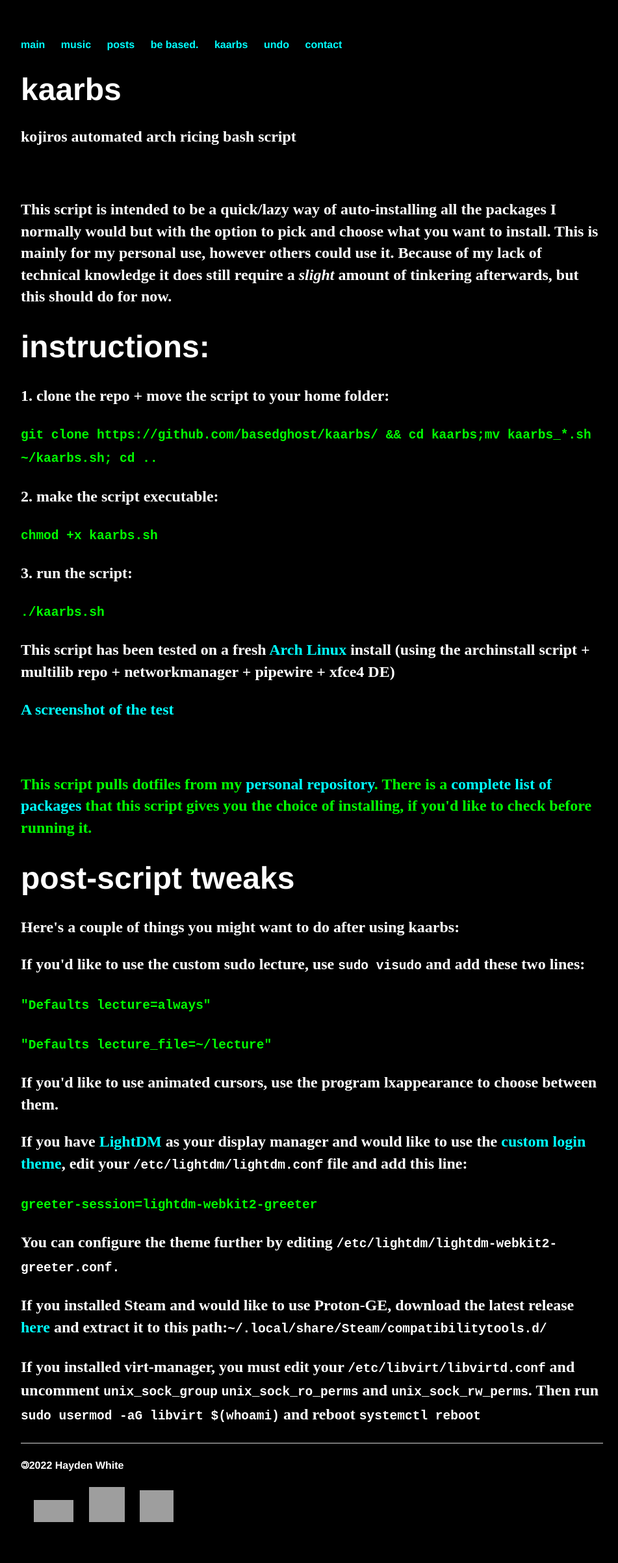
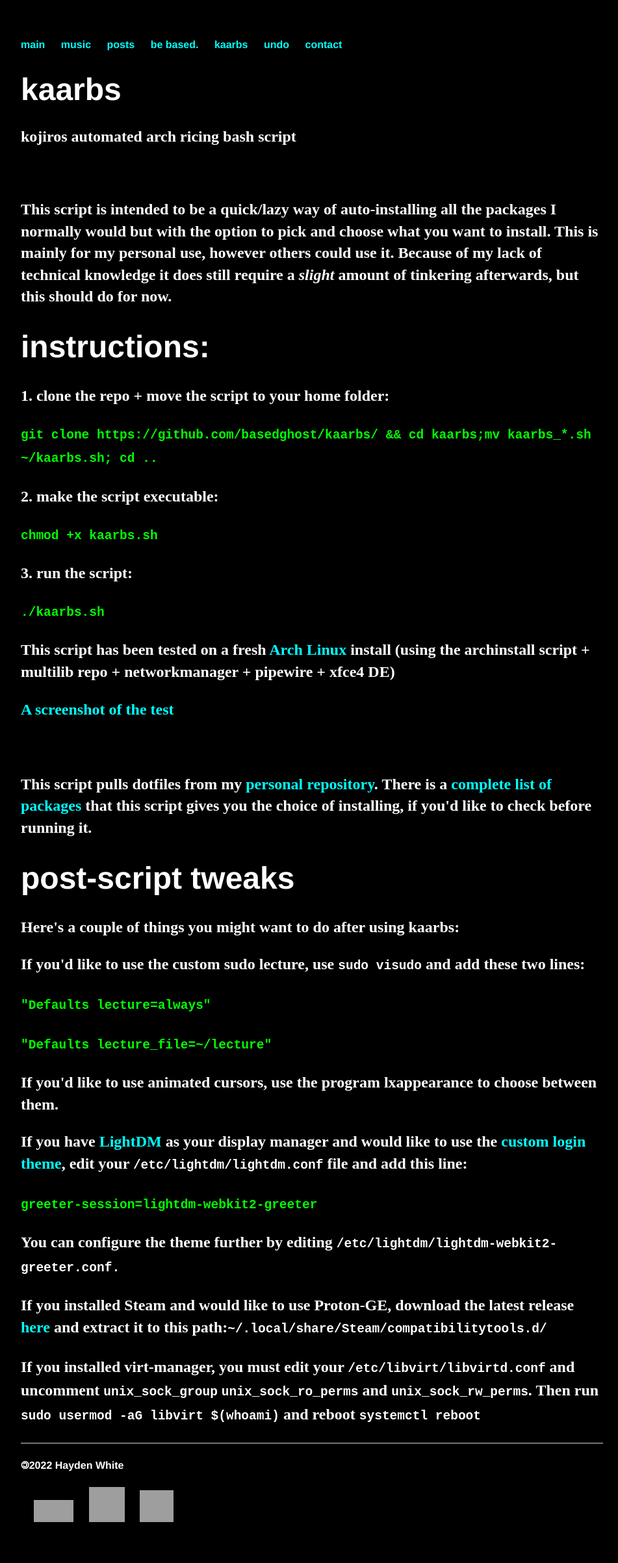
Before and after one commit to whiteVHS/whiteVHS.github.io, a Jekyll site: the page built from kaarbs/index.html, in a window 1280 px wide. Shown: the whole page at 65% size, without its empty margins (160-1111 px from the left). Built offline with Jekyll 4.4.1, drawn with Linux system fonts in a browser that asks for light colours; grey boxes are pictures that could not be loaded.

Commit message:
Update index.html

```diff
--- a/kaarbs/index.html
+++ b/kaarbs/index.html
@@ -17,7 +17,7 @@
     <p style="color:white">This script has been tested on a fresh <a href="https://archlinux.org/download/" target="_blank" rel="noopener noreferrer">Arch Linux</a> install (using the archinstall script + multilib repo + networkmanager + pipewire + xfce4 DE)</p>
     <p style="color:white"><strong><a href="https://user-images.githubusercontent.com/111021033/184048144-cba87669-57d7-479d-bf45-ed37b7dc4fe2.png" target="_blank" rel="noopener noreferrer">A screenshot of the test</a></strong></p>
     <p style="color:black">hello :)</p>
-    <p style="color:lime">This script pulls dotfiles from my <a href="https://github.com/basedghost/dotfiles/" target="_blank" rel="noopener noreferrer">personal repository</a>. There is a <a href="https://github.com/basedghost/kaarbs/blob/main/PACKAGES.md" target="_blank" rel="noopener noreferrer">complete list of packages</a> that this script gives you the choice of installing, if you'd like to check before running it.</p>
+    <p style="color:white">This script pulls dotfiles from my <a href="https://github.com/basedghost/dotfiles/" target="_blank" rel="noopener noreferrer">personal repository</a>. There is a <a href="https://github.com/basedghost/kaarbs/blob/main/PACKAGES.md" target="_blank" rel="noopener noreferrer">complete list of packages</a> that this script gives you the choice of installing, if you'd like to check before running it.</p>
     <h1>post-script tweaks</h1>
     <p style="color:white">Here's a couple of things you might want to do after using kaarbs:</p>
     <p style="color:white">If you'd like to use the custom sudo lecture, use <code>sudo visudo</code> and add these two lines:</p>
```
